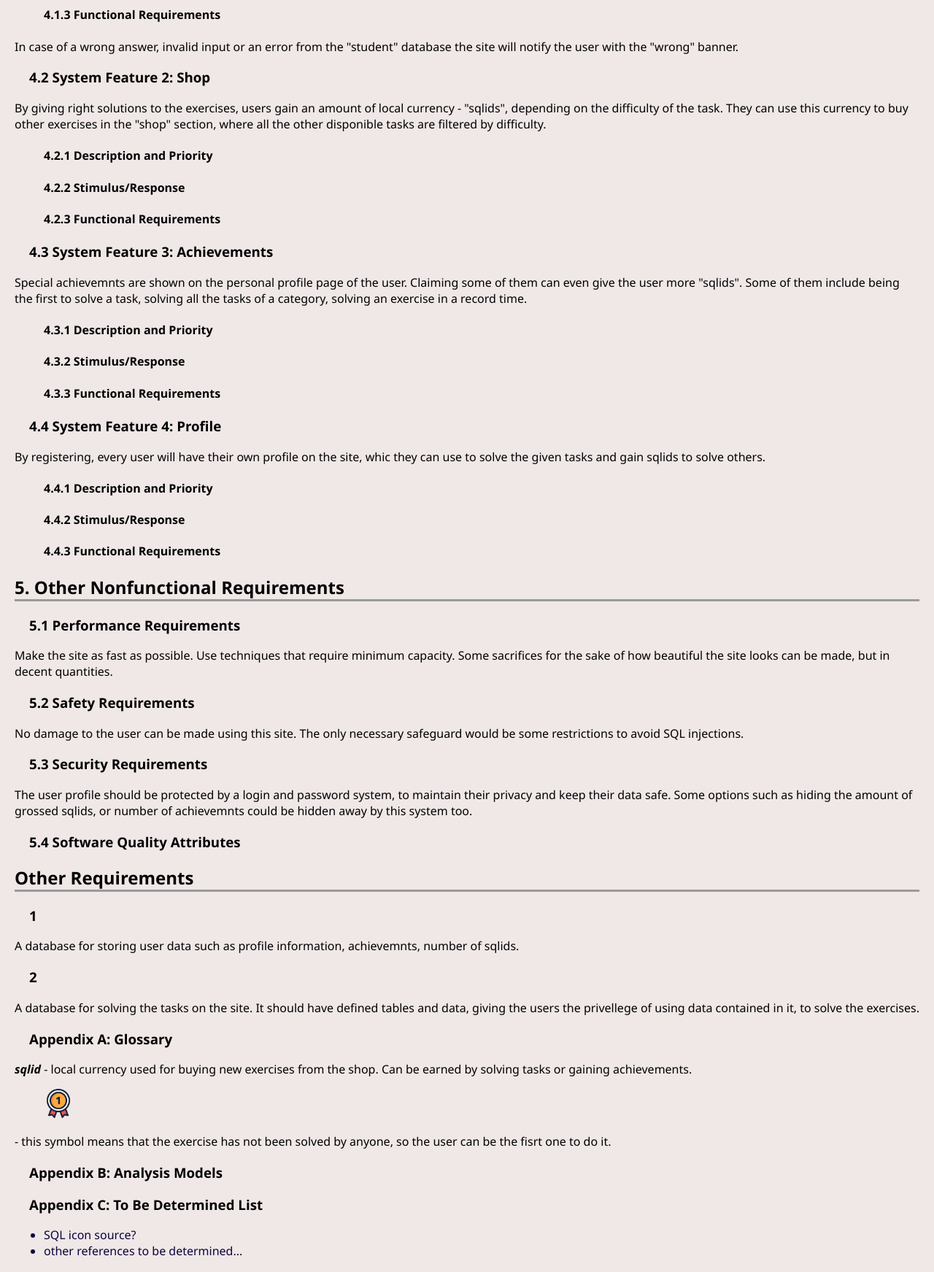
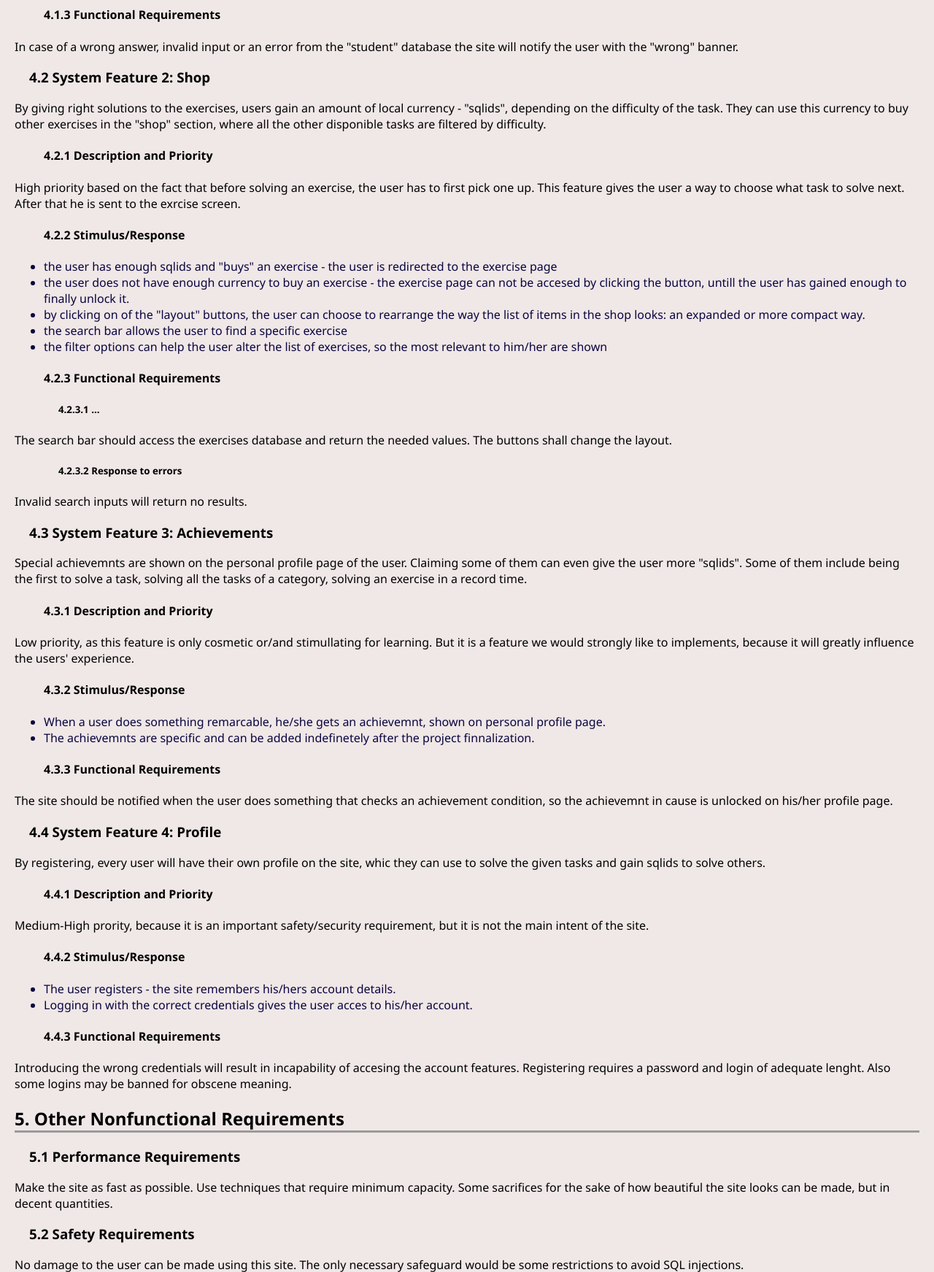
Before and after one commit to Ca3zsar/SQL-Games, a PHP site: page /scholarlyhtml.html in a window 1280 px wide. Shown: the part 2287-4030 px from the top of the page at 73% size. Before the commit the page ends 4008 px from the top, so only its background shows below. Run offline with PHP 8.4, Linux system fonts and the light colour scheme.

Commit message:
added some more text to scholarly HTML

```diff
--- a/front-end/scholarlyhtml.html
+++ b/front-end/scholarlyhtml.html
@@ -183,10 +183,28 @@
                 depending on the difficulty of the task. They can use this currency to buy other exercises in the "shop"
                 section, where all the other disponible tasks are filtered by difficulty. </p>
             <h4>4.2.1 Description and Priority</h4>
+            <p>High priority based on the fact that before solving an exercise, the user has to first pick one up. This
+                feature gives the user a way to choose what task to solve next. After that he is sent to the exrcise
+                screen. </p>
 
             <h4>4.2.2 Stimulus/Response</h4>
+            <ul>
+                <li>the user has enough sqlids and "buys" an exercise - the user is redirected to the exercise page</li>
+                <li>the user does not have enough currency to buy an exercise - the exercise page can not be accesed by
+                    clicking the button, untill the user has gained enough to finally unlock it.</li>
+                <li>by clicking on of the "layout" buttons, the user can choose to rearrange the way the list of items
+                    in the shop looks: an expanded or more compact way.</li>
+                <li>the search bar allows the user to find a specific exercise</li>
+                <li>the filter options can help the user alter the list of exercises, so the most relevant to him/her
+                    are shown</li>
+            </ul>
 
             <h4>4.2.3 Functional Requirements</h4>
+            <h5>4.2.3.1 ...</h5>
+            <p>The search bar should access the exercises database and return the needed values. The buttons shall
+                change the layout.</p>
+            <h5>4.2.3.2 Response to errors</h5>
+            <p>Invalid search inputs will return no results. </p>
 
             <h3>4.3 System Feature 3: Achievements</h3>
 
@@ -195,20 +213,38 @@
                 of a category, solving an exercise in a record time.</p>
 
             <h4>4.3.1 Description and Priority</h4>
+            <p>Low priority, as this feature is only cosmetic or/and stimullating for learning. But it is a feature we
+                would strongly like to implements, because it will greatly influence the users' experience.</p>
 
             <h4>4.3.2 Stimulus/Response</h4>
+            <ul>
+                <li>When a user does something remarcable, he/she gets an achievemnt, shown on personal profile page.
+                </li>
+                <li>The achievemnts are specific and can be added indefinetely after the project finnalization.</li>
+            </ul>
 
             <h4>4.3.3 Functional Requirements</h4>
+            <p>The site should be notified when the user does something that checks an achievement condition, so the
+                achievemnt in cause is unlocked on his/her profile page. </p>
 
             <h3>4.4 System Feature 4: Profile</h3>
             <p>By registering, every user will have their own profile on the site, whic they can use to solve the given
                 tasks and gain sqlids to solve others. </p>
 
             <h4>4.4.1 Description and Priority</h4>
+            <p>Medium-High prority, because it is an important safety/security requirement, but it is not the main
+                intent of the site.</p>
 
             <h4>4.4.2 Stimulus/Response</h4>
+            <ul>
+                <li>The user registers - the site remembers his/hers account details.</li>
+                <li>Logging in with the correct credentials gives the user acces to his/her account.</li>
+            </ul>
 
             <h4>4.4.3 Functional Requirements</h4>
+            <p>Introducing the wrong credentials will result in incapability of accesing the account features.
+                Registering requires a password and login of adequate lenght. Also some logins may be banned for obscene
+                meaning.</p>
 
         </section>
 
--- a/front-end/styles/scholarly_style.css
+++ b/front-end/styles/scholarly_style.css
@@ -25,6 +25,10 @@ h4{
     margin-left: 40px;
 }
 
+h5{
+    margin-left: 60px;
+}
+
 li{
     color: rgb(9, 5, 63);
 }
```
